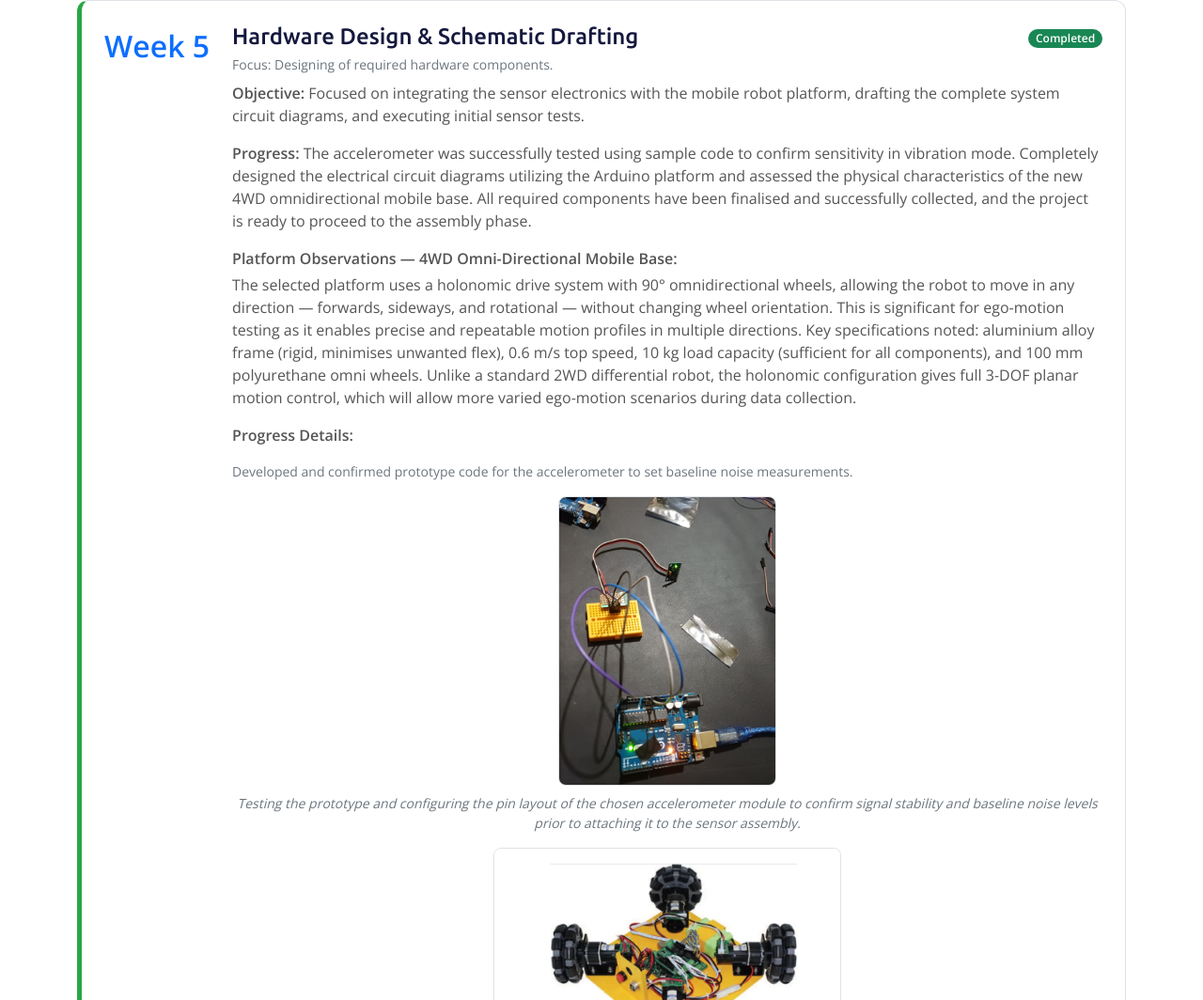
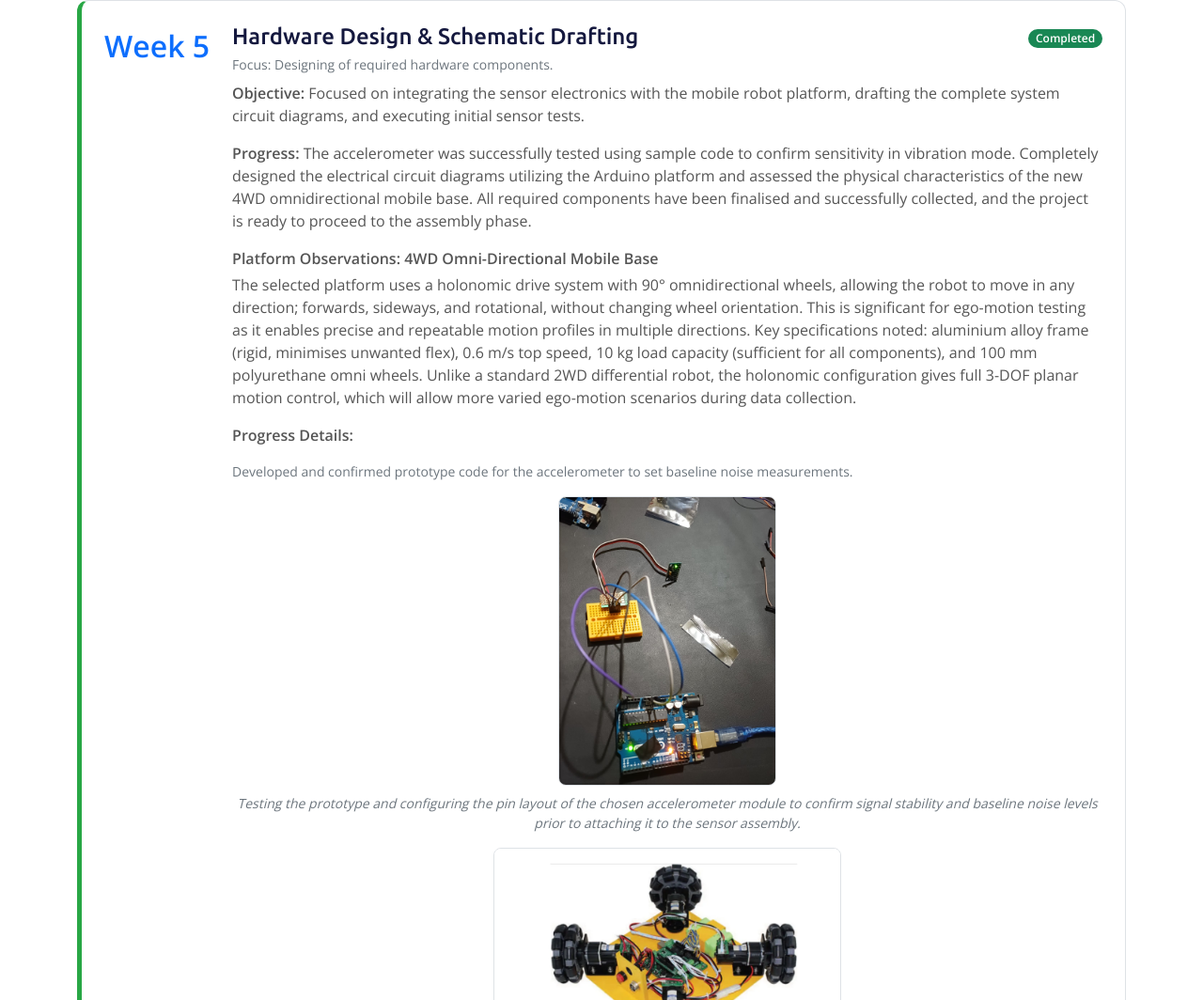
Before and after one commit to e21212-collab/FYP-Portfolio_vkrr, a plain HTML site: page project.html in a window 1280 px wide. Shown: the part 2271-3335 px from the top of the page at 94% size. Drawn offline with nearby package versions, Linux system fonts and the light colour scheme.

Commit message:
Update project.html

```diff
--- a/project.html
+++ b/project.html
@@ -193,8 +193,8 @@
                     <p class="text-muted small mb-2">Focus: Designing of required hardware components.</p>
                      <p><strong>Objective:</strong> Focused on integrating the sensor electronics with the mobile robot platform, drafting the complete system circuit diagrams, and executing initial sensor tests.</p>
                     <p><strong>Progress:</strong> The accelerometer was successfully tested using sample code to confirm sensitivity in vibration mode. Completely designed the electrical circuit diagrams utilizing the Arduino platform and assessed the physical characteristics of the new 4WD omnidirectional mobile base. All required components have been finalised and successfully collected, and the project is ready to proceed to the assembly phase.</p>
-                    <p class="mb-1 mt-3"><strong>Platform Observations — 4WD Omni-Directional Mobile Base:</strong></p>
-                    <p>The selected platform uses a holonomic drive system with 90° omnidirectional wheels, allowing the robot to move in any direction — forwards, sideways, and rotational — without changing wheel orientation. This is significant for ego-motion testing as it enables precise and repeatable motion profiles in multiple directions. Key specifications noted: aluminium alloy frame (rigid, minimises unwanted flex), 0.6 m/s top speed, 10 kg load capacity (sufficient for all components), and 100 mm polyurethane omni wheels. Unlike a standard 2WD differential robot, the holonomic configuration gives full 3-DOF planar motion control, which will allow more varied ego-motion scenarios during data collection.</p>
+                    <p class="mb-1 mt-3"><strong>Platform Observations: 4WD Omni-Directional Mobile Base</strong></p>
+                    <p>The selected platform uses a holonomic drive system with 90° omnidirectional wheels, allowing the robot to move in any direction; forwards, sideways, and rotational, without changing wheel orientation. This is significant for ego-motion testing as it enables precise and repeatable motion profiles in multiple directions. Key specifications noted: aluminium alloy frame (rigid, minimises unwanted flex), 0.6 m/s top speed, 10 kg load capacity (sufficient for all components), and 100 mm polyurethane omni wheels. Unlike a standard 2WD differential robot, the holonomic configuration gives full 3-DOF planar motion control, which will allow more varied ego-motion scenarios during data collection.</p>
                     <p><strong>Progress Details:</strong></p>
                     <p class="text-muted small mb-2">Developed and confirmed prototype code for the accelerometer to set baseline noise measurements.</p>
                     <div class="text-center mt-3">
```
